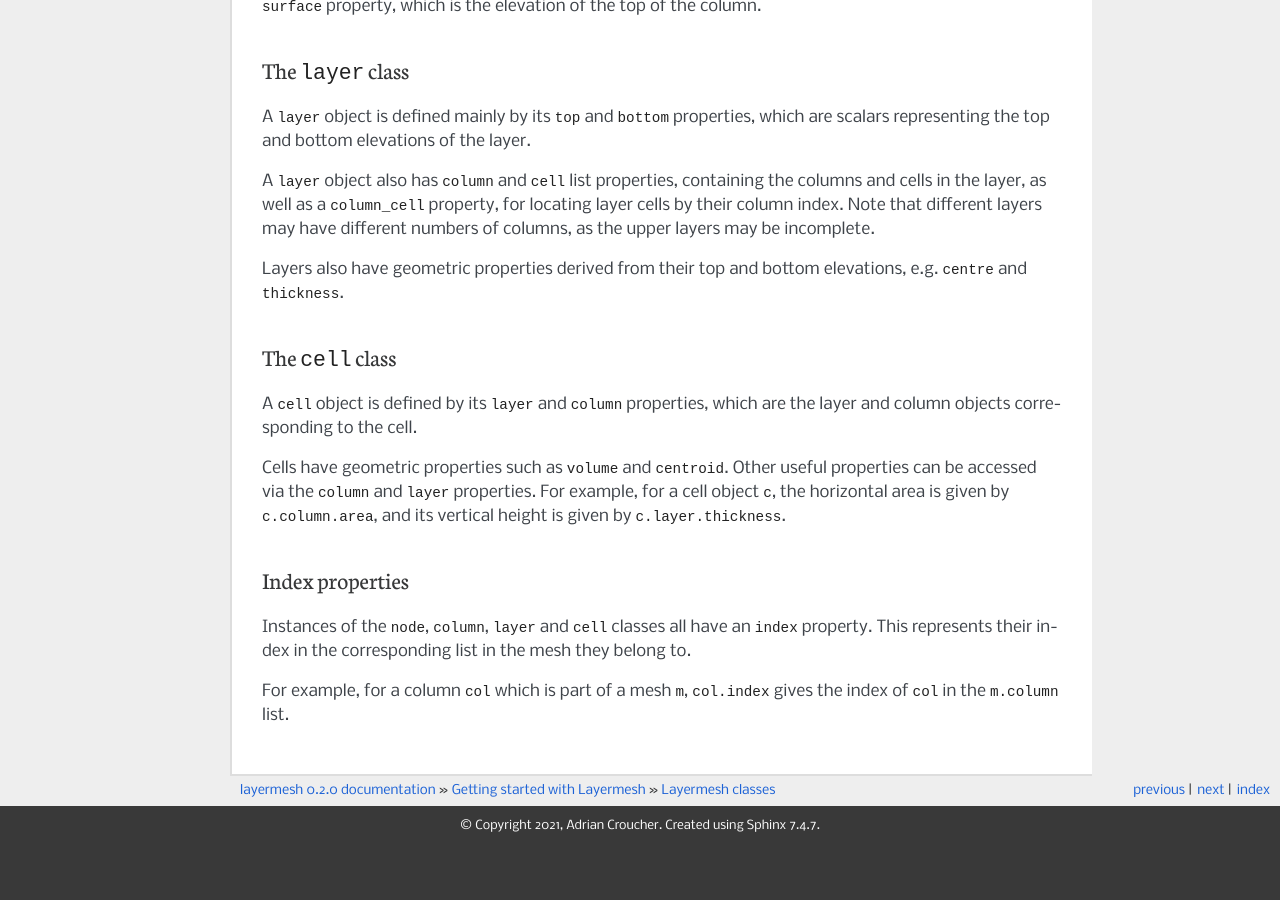
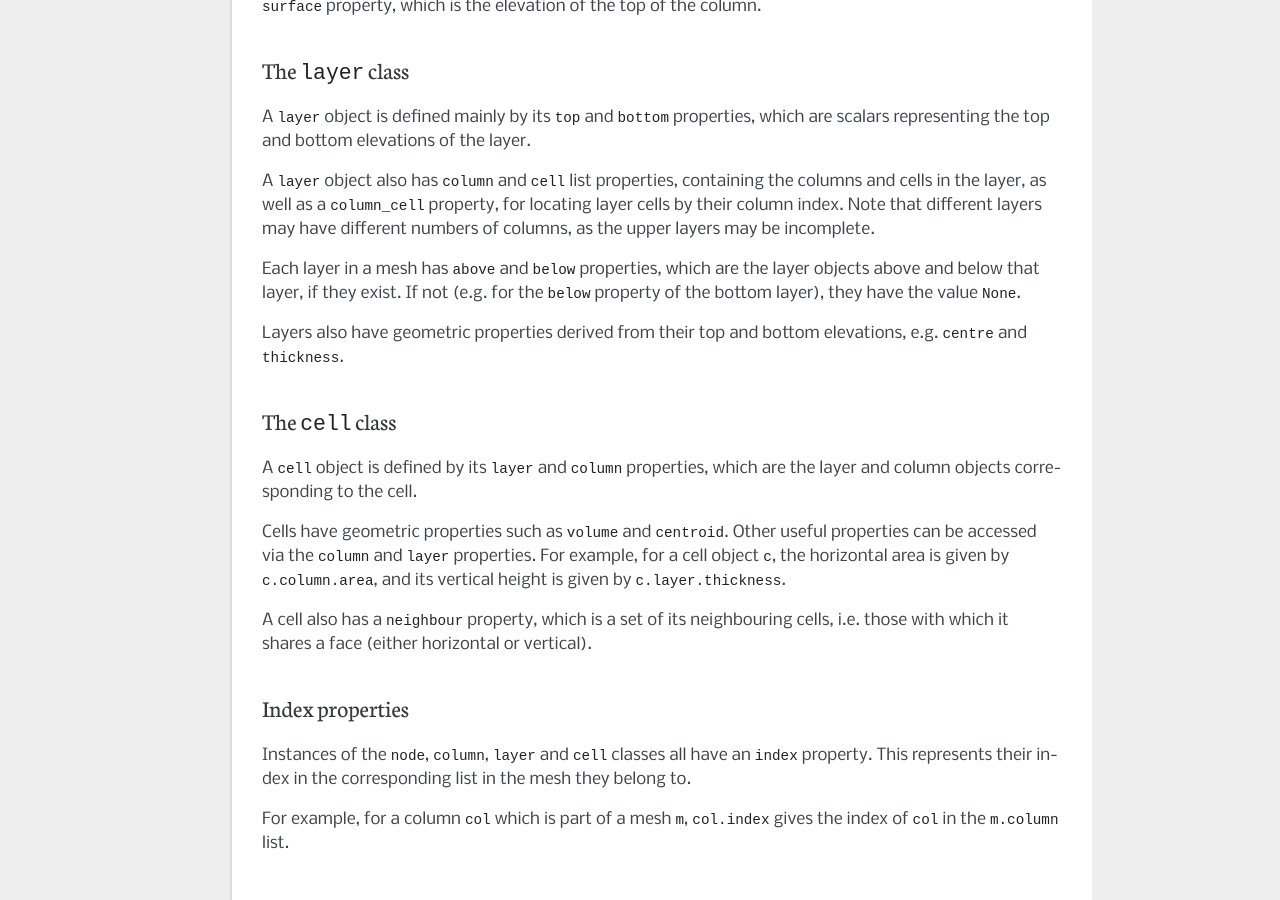
Before and after one commit to acroucher/layermesh, a Sphinx documentation site: the page built from doc/source/classes.rst, in a window 1280 px wide and 900 px high, scrolled down 897 px. Built offline with Sphinx 7.4.7, drawn with Linux system fonts in a browser that asks for light colours; before the commit the page ends 1742 px from its top, so only the background shows below that.

Commit message:
Add docs for layer above/below and cell neighbour properties

```diff
--- a/doc/source/classes.rst
+++ b/doc/source/classes.rst
@@ -70,6 +70,11 @@ containing the columns and cells in the layer, as well as a
 index. Note that different layers may have different numbers of
 columns, as the upper layers may be incomplete.
 
+Each layer in a mesh has ``above`` and ``below`` properties, which are
+the layer objects above and below that layer, if they exist. If not
+(e.g. for the ``below`` property of the bottom layer), they have the
+value ``None``.
+
 Layers also have geometric properties derived from their top and
 bottom elevations, e.g. ``centre`` and ``thickness``.
 
@@ -88,6 +93,10 @@ Cells have geometric properties such as ``volume`` and
 ``c``, the horizontal area is given by ``c.column.area``, and its
 vertical height is given by ``c.layer.thickness``.
 
+A cell also has a ``neighbour`` property, which is a set of its
+neighbouring cells, i.e. those with which it shares a face (either
+horizontal or vertical).
+
 Index properties
 ----------------
 
```
